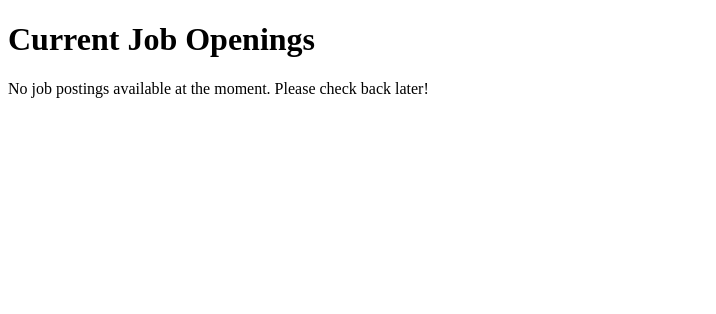
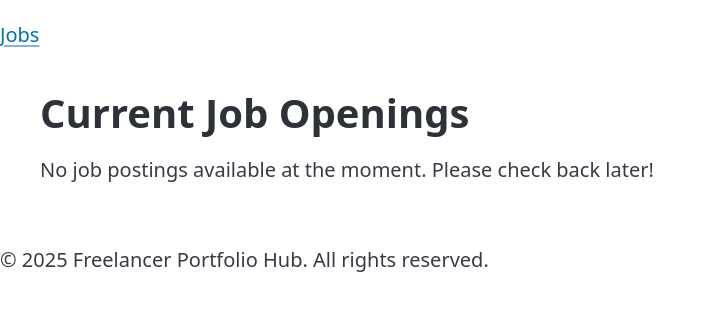
Before and after one commit to kristianhnielsen/web-dev-exam, a Flask app: template routes/jobs/templates/index.html in a window 1280 px wide. Shown: the top 314 px of the page, without its empty margins (0-716 px from the left). Run offline with Flask 3, Linux system fonts and the light colour scheme; the template is opened without the code that fills it, so the values that code supplies are empty; some libraries are stand-ins or nearby versions.

Commit message:
jobs test w base

```diff
--- a/main.py
+++ b/main.py
@@ -1,10 +1,12 @@
 from flask import Flask
 from routes.account import account_bp
+from routes.jobs.jobs import jobs_bp
 
 
 app = Flask(__name__)
 
 app.register_blueprint(account_bp)
+app.register_blueprint(jobs_bp)
 
 
 @app.route("/")
--- a/routes/jobs/jobs.py
+++ b/routes/jobs/jobs.py
@@ -8,7 +8,7 @@ jobs_bp = Blueprint("jobs", __name__, url_prefix="/jobs", template_folder="templ
 @jobs_bp.route("/")
 def jobs():
     data = json.load(open("routes/jobs/job_listings.json"))
-    return render_template("index.html", jobs_data=data)
+    return render_template("index.html", jobs_data=data, job=data)
 
 
 @jobs_bp.route("/<int:job_id>")
--- /dev/null
+++ b/routes/jobs/templates/base.html
@@ -0,0 +1,35 @@
+<!DOCTYPE html>
+<html lang="en">
+  <head>
+    <meta charset="UTF-8" />
+    <meta name="viewport" content="width=device-width, initial-scale=1.0" />
+    <meta
+      name="description"
+      content="Freelancer Portfolio Hub - Connecting Freelancers with Clients"
+    />
+    {% block head_meta %}{% endblock %}
+    <title>{% block title %}Freelancer Hub{% endblock %}</title>
+
+    <link
+      rel="stylesheet"
+      href="https://cdn.jsdelivr.net/npm/@picocss/pico@2/css/pico.min.css"
+    />
+    {% block head_styles %}{% endblock %} {% block head_scripts_top %}{%
+    endblock %}
+  </head>
+  <body>
+    <header>
+      <nav>
+        <a href="{{ url_for('jobs.jobs') }}">Jobs</a>
+      </nav>
+    </header>
+
+    <main class="container">{% block content %}{% endblock %}</main>
+
+    <footer>
+      <p>&copy; 2025 Freelancer Portfolio Hub. All rights reserved.</p>
+    </footer>
+
+    {% block body_scripts %}{% endblock %}
+  </body>
+</html>
--- a/routes/jobs/templates/index.html
+++ b/routes/jobs/templates/index.html
@@ -1,16 +1,18 @@
-<!DOCTYPE html>
-<html lang="en">
-  <head>
-    <meta charset="UTF-8" />
-    <meta name="viewport" content="width=device-width, initial-scale=1.0" />
-    <title>Available Job Postings</title>
-  </head>
+{% extends "base.html" %}
+
+{% block title %}Available Job Postings - Freelancer Hub{% endblock %}
+
+{% block head_styles %}
+
+{% endblock %}
+
+{% block content %}
   <body>
     <div>
       <h1>Current Job Openings</h1>
 
       {% if jobs_data and jobs_data|length > 0 %} {% for job in jobs_data %}
-      <div>
+      <div class="container">
         <h2>{{ job.title }}</h2>
         <p>Posted by: {{ job.clientName }}</p>
 
@@ -38,4 +40,4 @@
 
 
       </body>
-</html>
+{% endblock %}
```
Lines whose indentation alone changed are shown as unchanged.
